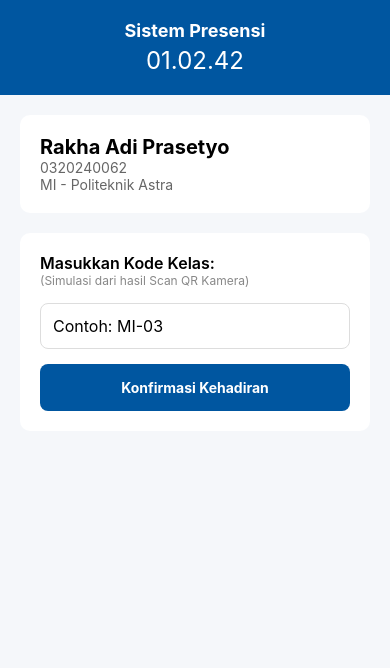
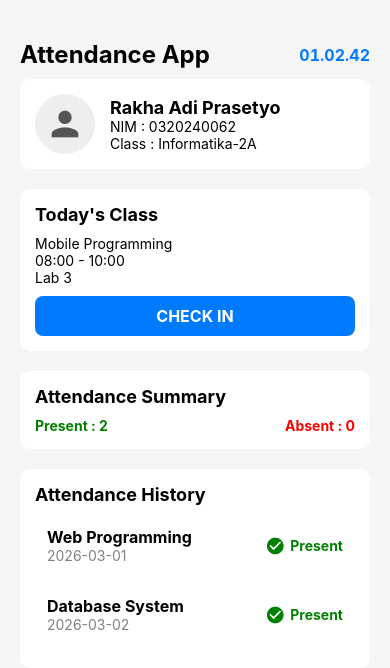
Before and after one commit to Topi-Sekolah/Rakha-Adi-Prasetyo, a React Native app: screen / in a window 390 px wide. Shown: the top 668 px of the page. Built offline with nearby package versions, Linux system fonts and the light colour scheme.

Commit message:
comite W4 PRG6 2

```diff
--- a/App.js
+++ b/App.js
@@ -1,148 +1,3 @@
-import React, { useState, useEffect } from "react";
-import { StyleSheet, Text, View, Button, Platform, TouchableOpacity, TextInput, Image } from "react-native";
-import { SafeAreaView, SafeAreaProvider } from 'react-native-safe-area-context';
+import Home from './pages/Home';
 
-// ---------------------------------------------------------
-// 2. CLASS COMPONENT (Stateful & Lifecycle) -> Functional Component
-// Bertugas mengelola memori dan logika
-// ---------------------------------------------------------
-
-export default function App() {
-  // A. INISIALISASI STATE
-  // 1. MENGGANTI this.state MENJADI useState
-  const [kodeKelas, setKodeKelas] = useState('');
-  const [isHadir, setIsHadir] = useState(false);
-  const [waktuAbsen, setWaktuAbsen] = useState('');
-  const [jamRealtime, setJamRealtime] = useState('Memuat jam...');
-
-  // Data statis tidak butuh state
-  const studentData = {
-    nama: 'Rakha Adi Prasetyo',
-    nim: '0320240062',
-    prodi: 'MI - Politeknik Astra',
-  };
-
-  // 2. MENGGABUNGKAN MOUNTING & UNMOUNTING
-  useEffect(() => {
-    console.log('[MOUNTING] Aplikasi Dibuka (via useEffect). Jam menyala.');
-
-    // Timer berjalan setiap detik
-    const intervalJam = setInterval(() => {
-      const waktu = new Date().toLocaleTimeString('id-ID', {
-        hour: '2-digit',
-        minute: '2-digit',
-        second: '2-digit'
-      });
-      setJamRealtime(waktu);
-    }, 1000);
-
-    // CLEANUP FUNCTION (Berfungsi layaknya componentWillUnmount)
-    return () => {
-      console.log('[UNMOUNTING] Aplikasi Ditutup. Membersihkan interval jam!');
-      clearInterval(intervalJam);
-    };
-  }, []); // <-- ARRAY KOSONG: Dipanggil 1x di awal
-
-  // 3. MENGGANTI componentDidUpdate
-  useEffect(() => {
-    // Hanya bereaksi jika state isHadir berubah menjadi true
-    if (isHadir === true) {
-      console.log(`[UPDATING] Sukses presensi pada pukul: ${waktuAbsen}`);
-    }
-  }, [isHadir, waktuAbsen]); // <-- ARRAY DEPENDENCIES: Pantau variabel ini
-
-  // 4. EVENT HANDLER (Tanpa 'this')
-  const handleAbsen = () => {
-    if (kodeKelas.trim() === '') {
-      alert('Masukkan kode kelas terlebih dahulu!');
-      return;
-    }
-
-    // Ubah state secara langsung dengan fungsi setter-nya
-    setIsHadir(true);
-    setWaktuAbsen(jamRealtime);
-  };
-
-  // 5. LANGSUNG RETURN UI (Hapus tulisan render() { ... })
-  return (
-    <SafeAreaProvider>
-      <SafeAreaView style={styles.container}>
-        {/* HEADER DENGAN JAM DIGITAL (Terhubung ke State) */}
-        <View style={styles.header}>
-          <Text style={styles.headerTitle}>Sistem Presensi</Text>
-          {/* Panggil state langsung tanpa this.state */}
-          <Text style={styles.clockText}>{jamRealtime}</Text>
-        </View>
-
-        {/* Panggil variabel langsung tanpa this.studentData */}
-        <KartuProfil student={studentData} />
-
-        {/* SEKSI PRESENSI (CONDITIONAL RENDERING) */}
-        <View style={styles.actionSection}>
-          {isHadir ? (
-            <View style={styles.successCard}>
-              <Image
-                source={{ uri: 'https://cdn-icons-png.flaticon.com/512/190/190411.png' }}
-                style={styles.successIcon}
-              />
-              <Text style={styles.successText}>Presensi Berhasil!</Text>
-              <Text style={styles.timeText}>Tercatat pada: {waktuAbsen} WIB</Text>
-              <Text style={styles.codeText}>Kode Terverifikasi: {kodeKelas}</Text>
-            </View>
-          ) : (
-            <View style={styles.inputCard}>
-              <Text style={styles.instructionText}>Masukkan Kode Kelas:</Text>
-              <Text style={styles.noteText}>(Simulasi dari hasil Scan QR Kamera)</Text>
-
-              <TextInput
-                style={styles.input}
-                placeholder="Contoh: MI-03"
-                value={kodeKelas}
-                // Jauh lebih ringkas dari sebelumnya!
-                onChangeText={setKodeKelas}
-                autoCapitalize="characters"
-              />
-
-              {/* Panggil fungsi handle tanpa this */}
-              <TouchableOpacity style={styles.buttonSubmit} onPress={handleAbsen}>
-                <Text style={styles.buttonText}>Konfirmasi Kehadiran</Text>
-              </TouchableOpacity>
-            </View>
-          )}
-        </View>
-      </SafeAreaView>
-    </SafeAreaProvider>
-  );
-}
-
-// Komponen Pembantu (Stateless)
-const KartuProfil = ({ student }) => (
-  <View style={styles.profileCard}>
-    <Text style={styles.profileName}>{student.nama}</Text>
-    <Text style={styles.profileDetail}>{student.nim}</Text>
-    <Text style={styles.profileDetail}>{student.prodi}</Text>
-  </View>
-);
-
-// Style tetap sama seperti instruksi Anda (TIDAK BERUBAH)
-const styles = StyleSheet.create({
-  container: { flex: 1, backgroundColor: '#F5F7FA' },
-  header: { padding: 20, backgroundColor: '#0056A0', alignItems: 'center' },
-  headerTitle: { color: '#FFF', fontSize: 18, fontWeight: 'bold' },
-  clockText: { color: '#FFF', fontSize: 24, marginTop: 5 },
-  profileCard: { margin: 20, padding: 20, backgroundColor: '#FFF', borderRadius: 10, elevation: 3 },
-  profileName: { fontSize: 20, fontWeight: 'bold' },
-  profileDetail: { fontSize: 14, color: '#666' },
-  actionSection: { paddingHorizontal: 20 },
-  inputCard: { padding: 20, backgroundColor: '#FFF', borderRadius: 10, elevation: 3 },
-  instructionText: { fontSize: 16, fontWeight: '600' },
-  noteText: { fontSize: 12, color: '#888', marginBottom: 15 },
-  input: { borderWidth: 1, borderColor: '#DDD', padding: 12, borderRadius: 8, fontSize: 16, marginBottom: 15 },
-  buttonSubmit: { backgroundColor: '#0056A0', padding: 15, borderRadius: 8, alignItems: 'center' },
-  buttonText: { color: '#FFF', fontWeight: 'bold' },
-  successCard: { padding: 20, backgroundColor: '#E8F5E9', borderRadius: 10, alignItems: 'center' },
-  successIcon: { width: 60, height: 60, marginBottom: 10 },
-  successText: { fontSize: 18, fontWeight: 'bold', color: '#2E7D32' },
-  timeText: { fontSize: 14, color: '#444' },
-  codeText: { fontSize: 12, color: '#666', marginTop: 5 }
-});
+export default Home;
--- a/pages/Home.js
+++ b/pages/Home.js
@@ -1,52 +1,96 @@
-import {View, Text, SafeAreaView, StyleSheet, TouchableOpacity, ScrollView, FlatList} from "react-native";
-import {MaterialIcons} from "@expo/vector-icons";
+import React, { useState, useEffect } from "react"; // Langkah 1: Import Hooks
+import { View, Text, SafeAreaView, StyleSheet, TouchableOpacity, ScrollView, FlatList, Alert } from "react-native";
+import { MaterialIcons } from "@expo/vector-icons";
+
+// Langkah 2: Pindahkan Data Statis ke luar/atas komponen (Data Awal)
+const initialHistory = [
+  { id: "1", course: "Web Programming", date: "2026-03-01", status: "Present" },
+  { id: "2", course: "Database System", date: "2026-03-02", status: "Present" },
+];
 
 const Home = () => {
+  // Langkah 2: Inisialisasi State
+  const [historyData, setHistoryData] = useState(initialHistory); // State untuk Riwayat
+  const [isCheckedIn, setIsCheckedIn] = useState(false); // State untuk Status Tombol
+  const [currentTime, setCurrentTime] = useState('Memuat jam...'); // State untuk Jam
 
-  // menghitung present & absent
-  const presentCount = history.filter(item => item.status === "Present").length;
-  const absentCount = history.filter(item => item.status === "Absent").length;
+  // Langkah 3: useEffect untuk Jam Real-time
+  useEffect(() => {
+    const timer = setInterval(() => {
+      const timeString = new Date().toLocaleTimeString('id-ID', {
+        hour: '2-digit',
+        minute: '2-digit',
+        second: '2-digit'
+      });
+      setCurrentTime(timeString);
+    }, 1000);
+
+    // Cleanup: Matikan timer jika layar ditutup
+    return () => clearInterval(timer);
+  }, []);
+
+  // Langkah 4: Logika Tombol Check-In
+  const handleCheckIn = () => {
+    if (isCheckedIn) {
+      Alert.alert("Perhatian", "Anda sudah melakukan Check In untuk kelas ini.");
+      return;
+    }
+
+    // 1. Buat data presensi baru
+    const newAttendance = {
+      id: Date.now().toString(),
+      course: "Mobile Programming",
+      date: new Date().toLocaleDateString('id-ID'),
+      status: "Present"
+    };
+
+    // 2. Masukkan data ke urutan paling atas
+    setHistoryData([newAttendance, ...historyData]);
+
+    // 3. Kunci tombol
+    setIsCheckedIn(true);
+    Alert.alert("Sukses", `Berhasil Check In pada pukul ${currentTime}`);
+  };
+
+  // Menghitung present & absent (diambil dari historyData yang baru)
+  const presentCount = historyData.filter(item => item.status === "Present").length;
+  const absentCount = historyData.filter(item => item.status === "Absent").length;
 
   const renderItem = ({ item }) => (
     <View style={styles.Item}>
-
       <View>
         <Text style={styles.course}>{item.course}</Text>
         <Text style={styles.date}>{item.date}</Text>
       </View>
-
       <View style={styles.statusContainer}>
         <MaterialIcons
           name={item.status === "Present" ? "check-circle" : "cancel"}
           size={20}
           color={item.status === "Present" ? "green" : "red"}
         />
-        <Text
-          style={[
-            item.status === "Present"
-              ? styles.present
-              : styles.absent
-          ]}
-        >
+        <Text style={[item.status === "Present" ? styles.present : styles.absent]}>
           {item.status}
         </Text>
       </View>
-
     </View>
   );
 
+  // Langkah 5: Update UI
   return (
     <SafeAreaView style={styles.container}>
       <ScrollView contentContainerStyle={styles.content}>
 
-        <Text style={styles.title}>AttendanceApp</Text>
+        {/* Header dengan Jam Digital */}
+        <View style={styles.headerRow}>
+          <Text style={styles.title}>Attendance App</Text>
+          <Text style={styles.clockText}>{currentTime}</Text>
+        </View>
 
         {/* STUDENT CARD */}
         <View style={styles.card}>
           <View style={styles.icon}>
             <MaterialIcons name="person" size={40} color="#555" />
           </View>
-
           <View>
             <Text style={styles.name}>Rakha Adi Prasetyo</Text>
             <Text>NIM : 0320240062</Text>
@@ -61,171 +105,81 @@ const Home = () => {
           <Text>08:00 - 10:00</Text>
           <Text>Lab 3</Text>
 
-          <TouchableOpacity style={styles.button}>
-            <Text style={styles.buttonText}>Check In</Text>
+          {/* Tombol dengan Kondisi (Langkah 5) */}
+          <TouchableOpacity
+            style={[styles.button, isCheckedIn ? styles.buttonDisabled : styles.buttonActive]}
+            onPress={handleCheckIn}
+            disabled={isCheckedIn}
+          >
+            <Text style={styles.buttonText}>
+              {isCheckedIn ? "CHECKED IN" : "CHECK IN"}
+            </Text>
           </TouchableOpacity>
         </View>
 
-        {/* UPCOMING CLASS */}
-        <View style={styles.classcard}>
-          <Text style={styles.subtitle}>Upcoming Class</Text>
-          <Text>Database System</Text>
-          <Text>10:30 - 12:00</Text>
-          <Text>Room 204</Text>
-        </View>
-
-        {/* ATTENDANCE SUMMARY */}
+        {/* SUMMARY */}
         <View style={styles.summary}>
           <Text style={styles.subtitle}>Attendance Summary</Text>
-
           <View style={styles.summaryRow}>
-            <Text style={styles.present}>Present : {presentCount}</Text>
-            <Text style={styles.absent}>Absent : {absentCount}</Text>
+            <Text style={styles.presentText}>Present : {presentCount}</Text>
+            <Text style={styles.absentText}>Absent : {absentCount}</Text>
           </View>
         </View>
 
         {/* HISTORY */}
+        <View style={styles.classcard}>
             <Text style={styles.subtitle}>Attendance History</Text>
-
             <FlatList
-          data={history}
+            data={historyData} // Gunakan historyData dari State
             keyExtractor={(item) => item.id}
             renderItem={renderItem}
             scrollEnabled={false}
             />
+        </View>
 
       </ScrollView>
     </SafeAreaView>
   );
 };
 
-const history = [
-  { id: "1", course: "Mobile Programming", date: "2026-03-01", status: "Present" },
-  { id: "2", course: "Database System", date: "2026-03-02", status: "Absent" },
-  { id: "3", course: "Operating System", date: "2026-03-03", status: "Present" },
-  { id: "4", course: "Computer Network", date: "2026-03-04", status: "Present" },
-  { id: "5", course: "Artificial Intelligence", date: "2026-03-05", status: "Present" },
-  { id: "6", course: "Web Programming", date: "2026-03-06", status: "Absent" },
-  { id: "7", course: "Data Mining", date: "2026-03-07", status: "Present" },
-  { id: "8", course: "Software Engineering", date: "2026-03-08", status: "Present" },
-  { id: "9", course: "Computer Graphics", date: "2026-03-09", status: "Absent" },
-  { id: "10", course: "Human Computer Interaction", date: "2026-03-10", status: "Present" },
-  { id: "11", course: "Cyber Security", date: "2026-03-11", status: "Present" },
-  { id: "12", course: "Algorithm Design", date: "2026-03-12", status: "Absent" },
-  { id: "13", course: "Cloud Computing", date: "2026-03-13", status: "Present" },
-  { id: "14", course: "Big Data", date: "2026-03-14", status: "Present" },
-  { id: "15", course: "Parallel Computing", date: "2026-03-15", status: "Absent" },
-  { id: "16", course: "Game Development", date: "2026-03-16", status: "Present" },
-  { id: "17", course: "Mobile Programming", date: "2026-03-17", status: "Present" },
-  { id: "18", course: "Database System", date: "2026-03-18", status: "Present" },
-  { id: "19", course: "Operating System", date: "2026-03-19", status: "Absent" },
-  { id: "20", course: "Computer Network", date: "2026-03-20", status: "Present" },
-  { id: "21", course: "Artificial Intelligence", date: "2026-03-21", status: "Present" },
-  { id: "22", course: "Web Programming", date: "2026-03-22", status: "Absent" },
-  { id: "23", course: "Software Engineering", date: "2026-03-23", status: "Present" },
-  { id: "24", course: "Cloud Computing", date: "2026-03-24", status: "Present" },
-];
-
 export default Home;
 
 const styles = StyleSheet.create({
-  container: {
-    flex: 1,
-    backgroundColor: "#f5f5f5",
+  container: { flex: 1, backgroundColor: "#f5f5f5" },
+  content: { padding: 20, paddingBottom: 40 },
+  // Langkah 6: Tambahan Styling
+  headerRow: {
+    flexDirection: 'row',
+    justifyContent: 'space-between',
+    alignItems: 'center',
+    marginBottom: 10,
+    marginTop: 20,
   },
-  content: {
-    padding: 20,
-    paddingBottom: 40,
+  clockText: {
+    fontSize: 16,
+    fontWeight: 'bold',
+    color: '#007AFF',
+    fontVariant: ['tabular-nums'],
   },
-  title: {
-    marginTop: 20,
-    fontSize: 24,
-    fontWeight: "bold",
-    marginBottom: 20,
-  },
-  card: {
-    flexDirection: "row",
-    alignItems: "center",
-    backgroundColor: "#ffffff",
-    padding: 15,
-    borderRadius: 10,
-    marginBottom: 20,
-  },
-  icon: {
-    marginRight: 15,
-    width: 60,
-    height: 60,
-    borderRadius: 30,
-    backgroundColor: "#eee",
-    alignItems: "center",
-    justifyContent: "center",
-  },
-  name: {
-    fontSize: 18,
-    fontWeight: "bold",
-  },
-  classcard: {
-    backgroundColor: "white",
-    padding: 15,
-    borderRadius: 10,
-    marginBottom: 20,
-  },
-  subtitle: {
-    fontSize: 18,
-    fontWeight: "bold",
-    marginBottom: 10,
-  },
-  button: {
-    marginTop: 10,
-    backgroundColor: "#007bff",
-    paddingVertical: 10,
-    borderRadius: 8,
-    alignItems: "center",
-  },
-  buttonText: {
-    color: "white",
-    fontSize: 16,
-    fontWeight: "bold",
-  },
-  summary: {
-    backgroundColor: "white",
-    padding: 15,
-    borderRadius: 10,
-    marginBottom: 20,
-  },
-  summaryRow: {
-    flexDirection: "row",
-    justifyContent: "space-between",
-  },
-  Item: {
-    flexDirection: "row",
-    justifyContent: "space-between",
-    padding: 12,
-    backgroundColor: "#ffffff",
-    borderRadius: 10,
-    marginBottom: 8,
-  },
-  course: {
-    fontSize: 16,
-    fontWeight: "bold",
-  },
-  date: {
-    fontSize: 14,
-    color: "gray",
-  },
-  statusContainer: {
-    flexDirection: "row",
-    alignItems: "center",
-    gap: 5,
-  },
-  present: {
-    color: "green",
-    fontWeight: "bold",
-    marginLeft: 5,
-  },
-  absent: {
-    color: "red",
-    fontWeight: "bold",
-    marginLeft: 5,
-  },
+  buttonActive: { backgroundColor: "#007AFF" },
+  buttonDisabled: { backgroundColor: "#ABC4FF" },
+
+  title: { fontSize: 24, fontWeight: "bold" },
+  card: { flexDirection: "row", alignItems: "center", backgroundColor: "#ffffff", padding: 15, borderRadius: 10, marginBottom: 20 },
+  icon: { marginRight: 15, width: 60, height: 60, borderRadius: 30, backgroundColor: "#eee", alignItems: "center", justifyContent: "center" },
+  name: { fontSize: 18, fontWeight: "bold" },
+  classcard: { backgroundColor: "white", padding: 15, borderRadius: 10, marginBottom: 20 },
+  subtitle: { fontSize: 18, fontWeight: "bold", marginBottom: 10 },
+  button: { marginTop: 10, paddingVertical: 10, borderRadius: 8, alignItems: "center" },
+  buttonText: { color: "white", fontSize: 16, fontWeight: "bold" },
+  summary: { backgroundColor: "white", padding: 15, borderRadius: 10, marginBottom: 20 },
+  summaryRow: { flexDirection: "row", justifyContent: "space-between" },
+  Item: { flexDirection: "row", justifyContent: "space-between", padding: 12, backgroundColor: "#ffffff", borderRadius: 10, marginBottom: 8 },
+  course: { fontSize: 16, fontWeight: "bold" },
+  date: { fontSize: 14, color: "gray" },
+  statusContainer: { flexDirection: "row", alignItems: "center", gap: 5 },
+  presentText: { color: "green", fontWeight: "bold" },
+  absentText: { color: "red", fontWeight: "bold" },
+  present: { color: "green", fontWeight: "bold" },
+  absent: { color: "red", fontWeight: "bold" },
 });
```
Lines whose indentation alone changed are shown as unchanged.
